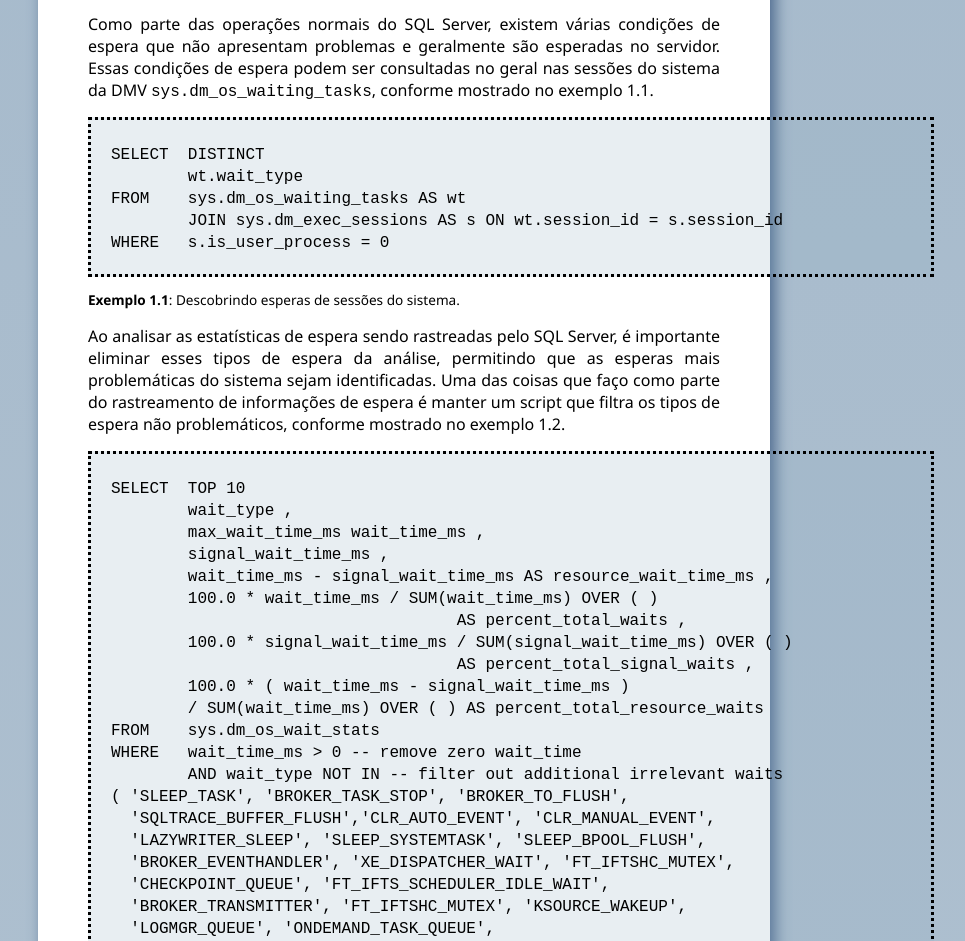
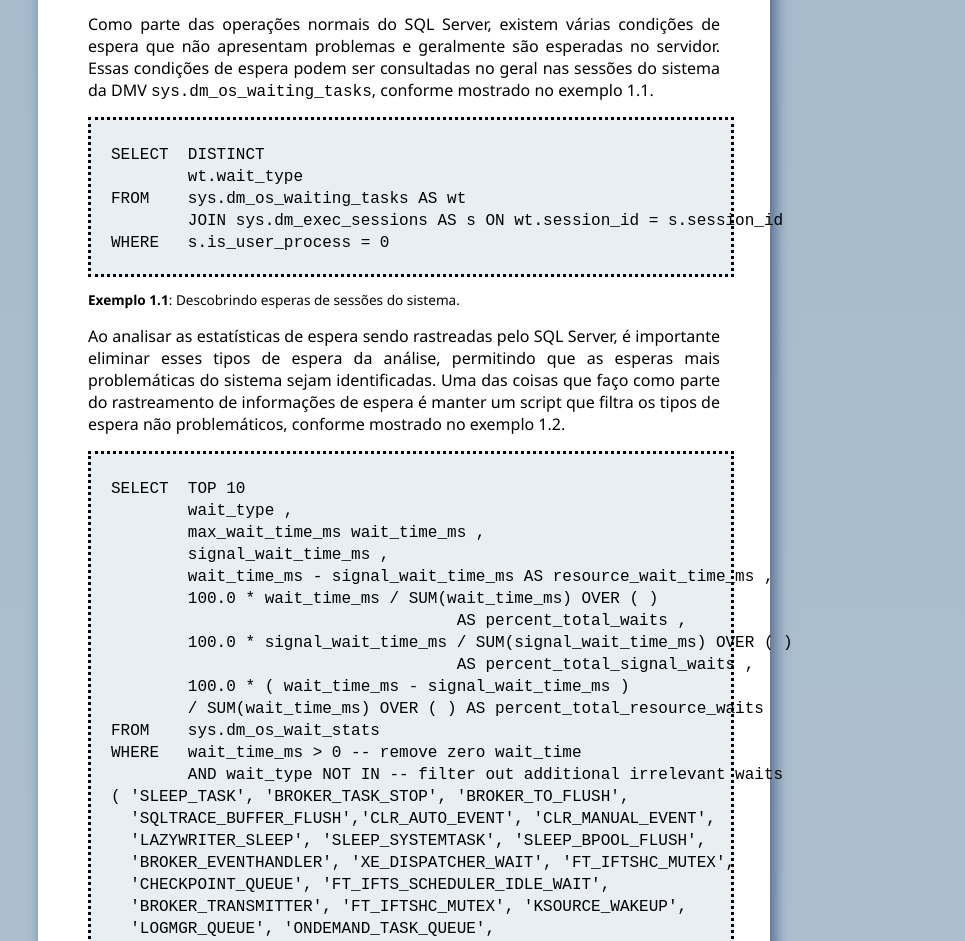
Before and after one commit to afmota/AccidentalDBA, a plain HTML site: page cap01.html in a window 1280 px wide. Shown: the part 4746-5687 px from the top of the page, without its empty margins (236-1201 px from the left). Drawn offline with Linux system fonts and the light colour scheme; a web font is replaced by a local one.

Commit message:
Correções na tag <pre>

```diff
--- a/cap01.html
+++ b/cap01.html
@@ -33,7 +33,7 @@
       <p>Uma das razões pelas quais as estatísticas de espera são um bom ponto de partida para solucionar problemas de desempenho do SQL Server é que, muitas vezes, os usuários não definem bem os detalhes do problema ao relatá-lo. Na maioria das vezes, a descrição do problema se limita a "o processo x, y ou z está mais lento do que o normal, você pode consertá-lo?". Uma das maneiras mais fáceis de solucionar um problema desconhecido de desempenho é verificar onde e por que o SQL Server teve que esperar para continuar a execução de suas várias tarefas. Geralmente, patches do Windows Server e do SQL Server serão regularmente aplicados ao servidor, então você saberá há quanto tempo o servidor foi reiniciado e, portanto, por que período as estatísticas se acumularam (a menos que alguém as tenha apagado manualmente - veja mais adiante). Idealmente, você desejará que esse período seja superior a cerca de duas semanas (para garantir que as estatísticas cubram toda a carga de trabalho), mas não tão longo que os dados se tornem difíceis de analisar. Nesse último caso, você também pode considerar capturar os valores, esperar um período, capturar novamente e comparar os dois.</p>
       <p>Diagnosticar estatísticas de espera para uma única instância do SQL Server não é uma tarefa simples. Muitas vezes, as informações fornecidas pelas estatísticas de espera são apenas um sintoma do problema real. Para usar essa informação de espera de forma eficaz, é necessário entender a diferença entre esperas de recursos (ou seja, rastreáveis a um recurso de hardware) e esperas não relacionadas a recursos no sistema, bem como os outros resultados fornecidos pelo SQL Server, em relação às informações de espera que estão sendo rastreadas pela instância do SQL Server em geral.</p>
       <p>Como parte das operações normais do SQL Server, existem várias condições de espera que não apresentam problemas e geralmente são esperadas no servidor. Essas condições de espera podem ser consultadas no geral nas sessões do sistema da DMV <code>sys.dm_os_waiting_tasks</code>, conforme mostrado no exemplo 1.1.</p>
-      <pre class="codigo">
+      <div class="teste"><pre class="codigo">
         <code>
 SELECT  DISTINCT
         wt.wait_type
@@ -72,7 +72,7 @@
   'WAITFOR', 'DISPATCHER_QUEUE_SEMAPHORE', 'XE_DISPATCHER_JOIN',
   'RESOURCE_QUEUE' )
 ORDER BY wait_time_ms DESC</code>
-      </pre>
+      </pre></div>
       <p class="legenda"><strong>Exemplo 1.2</strong>: Encontrando os dez principais eventos de espera acumulativos.</p>
       <p>Em geral, ao examinar as estatísticas de espera, foco nas esperas principais, de acordo com o <code>wait_time_ms</code>, e procuro por tempos de espera elevados associados aos seguintes tipos de espera específicos, cada um deles é abordado com mais detalhes nos capítulos apropriados deste livro:</p>
       <ul>
--- a/style.css
+++ b/style.css
@@ -92,10 +92,11 @@
 
 .codigo {
     border-style: dotted;
-    width: 800px;
+    width: 95%;
     padding: 0px 20px;
     margin: auto;
     background-color: #8ea8bf33;
+    font-size: 1em;
 }
 
 .legenda {
```
